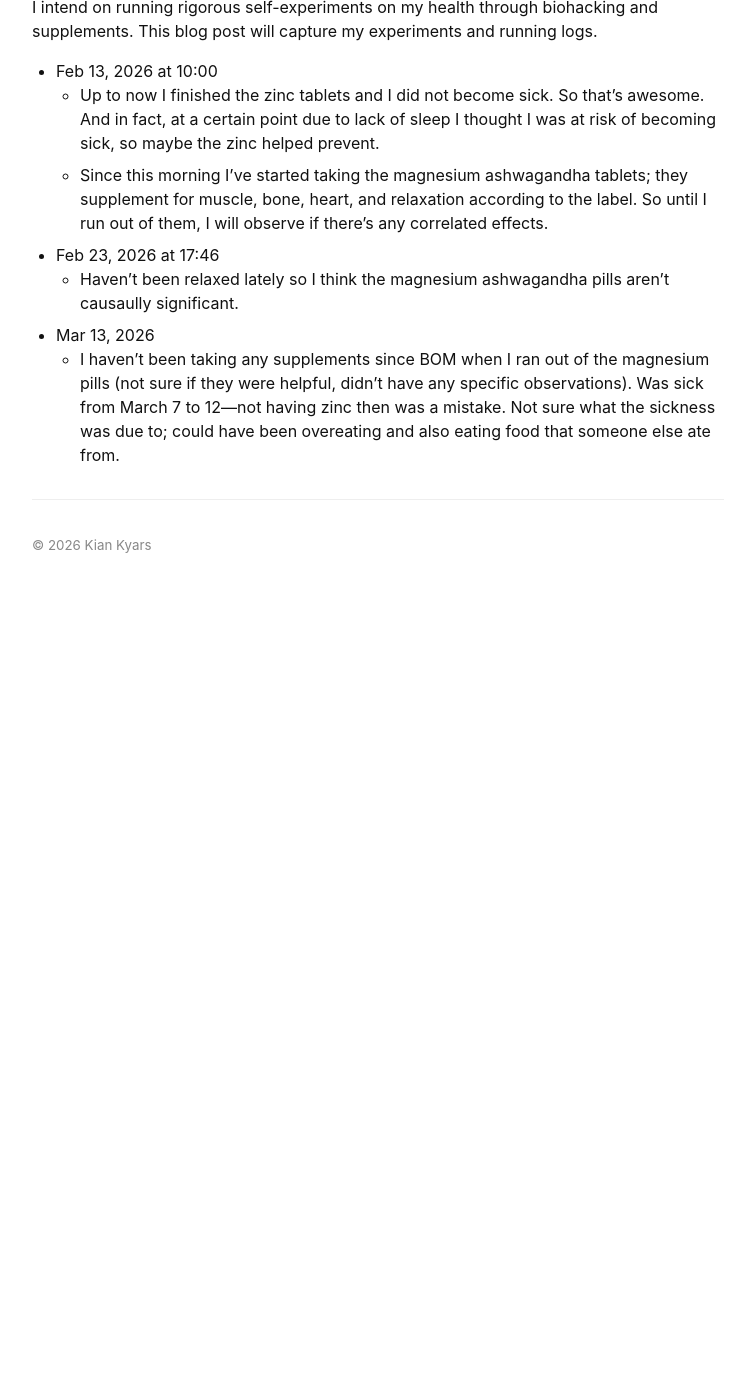
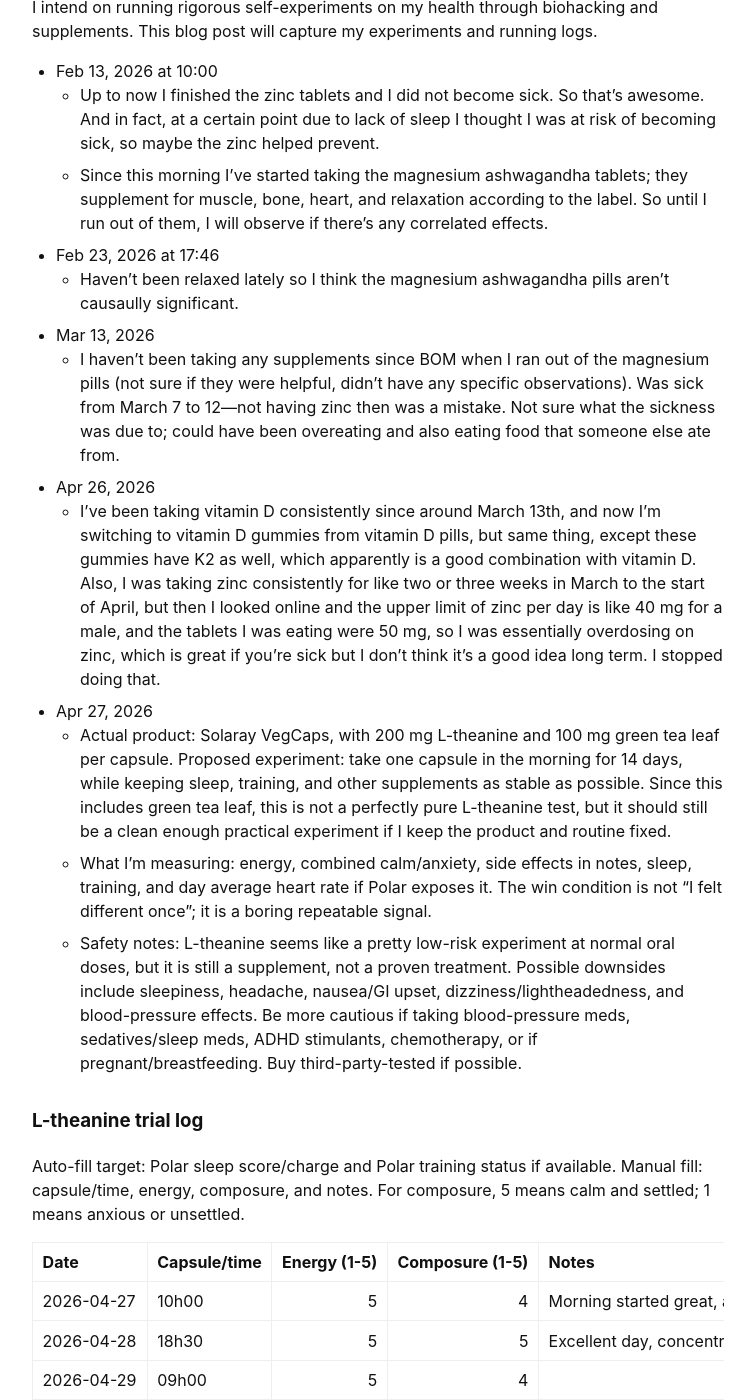
Before and after one commit to kiankyars/kiankyars.github.io, a Jekyll site: the page built from _posts/blog/2026-02-04-biomaxing.md, in a window 1280 px wide and 1400 px high, scrolled down 270 px. Shown: the whole window, without its empty margins (262-1017 px from the left). Built offline with Jekyll 4.4.1, drawn with Linux system fonts in a browser that asks for light colours; before the commit the page ends 900 px from its top, so only the background shows below that; some of the changed text lies outside the part shown.

Commit message:
WV and L-theanine experiments.

```diff
--- a/_posts/blog/2026-02-04-biomaxing.md
+++ b/_posts/blog/2026-02-04-biomaxing.md
@@ -18,3 +18,32 @@ I intend on running rigorous self-experiments on my health through biohacking an
 
 - Mar 13, 2026
   - I haven't been taking any supplements since BOM when I ran out of the magnesium pills (not sure if they were helpful, didn't have any specific observations). Was sick from March 7 to 12—not having zinc then was a mistake. Not sure what the sickness was due to; could have been overeating and also eating food that someone else ate from.
+
+- Apr 26, 2026
+  - I've been taking vitamin D consistently since around March 13th, and now I'm switching to vitamin D gummies from vitamin D pills, but same thing, except these gummies have K2 as well, which apparently is a good combination with vitamin D. Also, I was taking zinc consistently for like two or three weeks in March to the start of April, but then I looked online and the upper limit of zinc per day is like 40 mg for a male, and the tablets I was eating were 50 mg, so I was essentially overdosing on zinc, which is great if you're sick but I don't think it's a good idea long term. I stopped doing that.
+
+- Apr 27, 2026
+  - Actual product: Solaray VegCaps, with 200 mg L-theanine and 100 mg green tea leaf per capsule. Proposed experiment: take one capsule in the morning for 14 days, while keeping sleep, training, and other supplements as stable as possible. Since this includes green tea leaf, this is not a perfectly pure L-theanine test, but it should still be a clean enough practical experiment if I keep the product and routine fixed.
+  - What I'm measuring: energy, combined calm/anxiety, side effects in notes, sleep, training, and day average heart rate if Polar exposes it. The win condition is not "I felt different once"; it is a boring repeatable signal.
+  - Safety notes: L-theanine seems like a pretty low-risk experiment at normal oral doses, but it is still a supplement, not a proven treatment. Possible downsides include sleepiness, headache, nausea/GI upset, dizziness/lightheadedness, and blood-pressure effects. Be more cautious if taking blood-pressure meds, sedatives/sleep meds, ADHD stimulants, chemotherapy, or if pregnant/breastfeeding. Buy third-party-tested if possible.
+
+### L-theanine trial log
+
+Auto-fill target: Polar sleep score/charge and Polar training status if available. Manual fill: capsule/time, energy, composure, and notes. For composure, 5 means calm and settled; 1 means anxious or unsettled.
+
+| Date | Capsule/time | Energy (1-5) | Composure (1-5) | Notes | Sleep score (1-100) | Sleep charge (1-5) | Cardio load status |
+|---|---|---:|---:|---|---:|---:|---|
+| 2026-04-27 | 10h00 | 5 | 4 | Morning started great, and then I had a slump in the afternoon after eating two meals and also feeling hopeless about the project, but then afterwards I felt great in the evening since our poject picked back up. | 52 | 1 | maintaining |
+| 2026-04-28 | 18h30 | 5 | 5 | Excellent day, concentration-wise, as usual. I started crashing at 9 PM due to fatigue, so in an ideal world I would have gone home already, but had to finish my task. Otherwise, I also ate quite a lot in the evening, which is not ideal. | Watch didn't record sleep, but it was poor quality | detraining |
+| 2026-04-29 | 09h00 | 5 | 4 |  |  |  |  |
+| 2026-04-30 |  |  |  |  |  |  |  |
+| 2026-05-01 |  |  |  |  |  |  |  |
+| 2026-05-02 |  |  |  |  |  |  |  |
+| 2026-05-03 |  |  |  |  |  |  |  |
+| 2026-05-04 |  |  |  |  |  |  |  |
+| 2026-05-05 |  |  |  |  |  |  |  |
+| 2026-05-06 |  |  |  |  |  |  |  |
+| 2026-05-07 |  |  |  |  |  |  |  |
+| 2026-05-08 |  |  |  |  |  |  |  |
+| 2026-05-09 |  |  |  |  |  |  |  |
+| 2026-05-10 |  |  |  |  |  |  |  |
```
Also changed, not shown: _posts/weekly-victories/2026-04-24-weekly-victories.md (+1 -1 lines), _posts/weekly-victories/2026-05-01-weekly-victories.md (added, +36 -0 lines).
